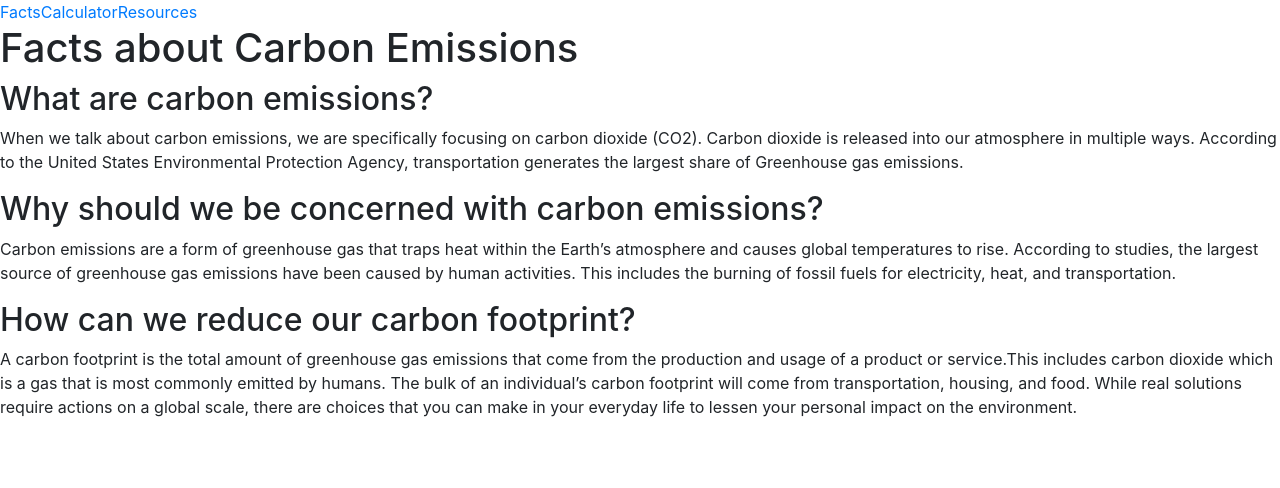
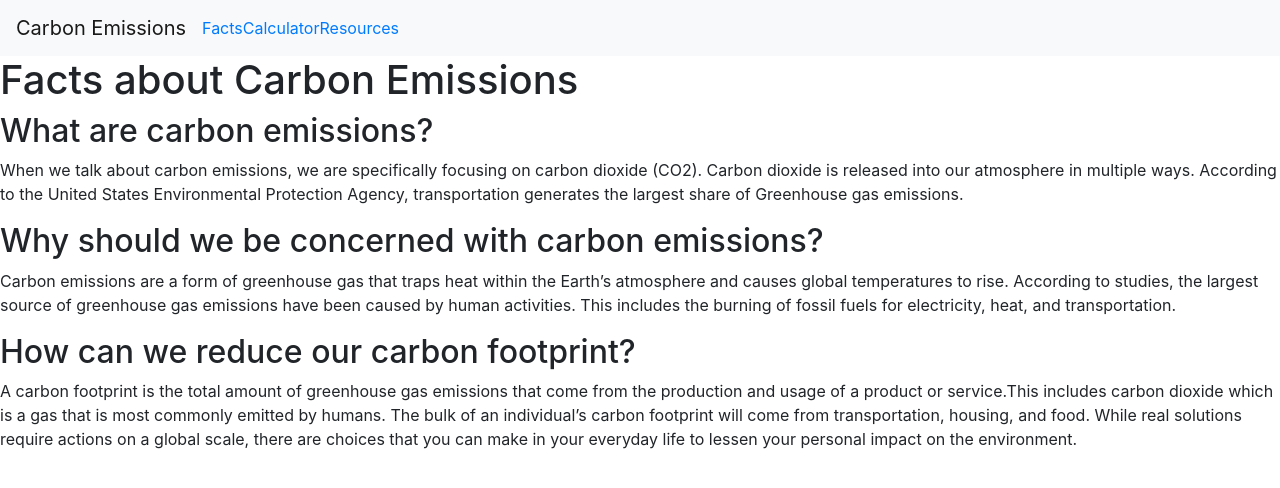
Before and after one commit to uw-info442c-au20/Vroom, a React (Create React App) app in the folder vroom/: page / in a window 1280 px wide. Shown: the top 488 px of the page. Built offline with nearby package versions, Linux system fonts and the light colour scheme.

Commit message:
setup navbar

```diff
--- a/vroom/src/Navigation.js
+++ b/vroom/src/Navigation.js
@@ -1,13 +1,23 @@
 import React from 'react';
 
 import { NavLink } from 'react-router-dom';
+import Navbar from 'react-bootstrap/Navbar';
+import Nav from 'react-bootstrap/Nav';
 
 const Navigation = () => {
     return (
        <div>
-          <NavLink to="/">Facts</NavLink>
-          <NavLink to="/Calculator">Calculator</NavLink>
-          <NavLink to="/Resources">Resources</NavLink>
+         <Navbar bg="light" expand="lg">
+            <Navbar.Brand href="/">Carbon Emissions</Navbar.Brand>
+            <Navbar.Toggle aria-controls="basic-navbar-nav" />
+            <Navbar.Collapse id="basic-navbar-nav">
+               <Nav className="mr-auto">
+                  <NavLink to="/">Facts</NavLink>
+                  <NavLink to="/Calculator">Calculator</NavLink>
+                  <NavLink to="/Resources">Resources</NavLink>
+               </Nav>
+            </Navbar.Collapse>
+         </Navbar>
        </div>
     );
 }
```
Also changed, not shown: 2 other files (tests, documents, lock files or other folders).
